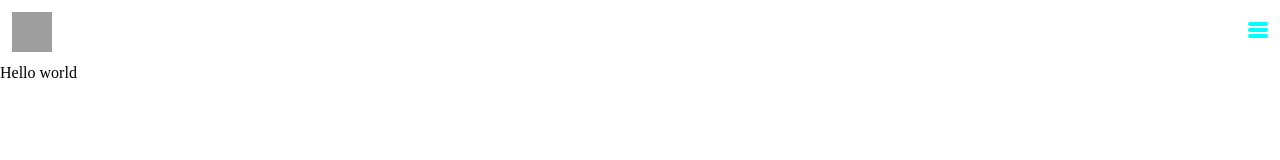
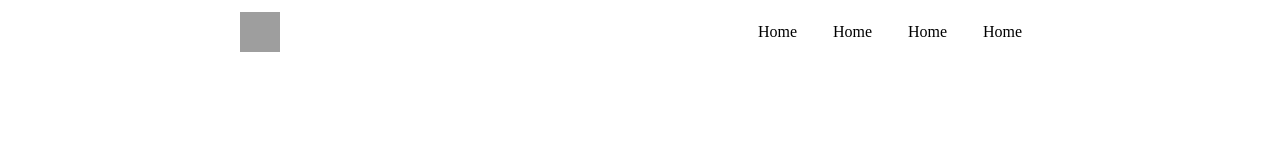
Before and after one commit to rasfor/pet-project, a plain HTML site: page index.html in a window 1280 px wide. Drawn offline with nearby package versions, Linux system fonts and the light colour scheme; grey boxes are pictures that could not be loaded.

Commit message:
zulfiya-1 add adaptive final

```diff
--- a/assets/styles/styles.css
+++ b/assets/styles/styles.css
@@ -6,6 +6,11 @@ body {
   display: flex;
   align-items: center;
   justify-content: space-between;
+
+  @media screen and (min-width: 1024px) {
+    margin: 0 auto;
+    width: 800px;
+  }
 }
 .icon {
   width: 40px;
@@ -15,3 +20,19 @@ body {
 .burger svg rect{
   fill:aqua
 }
+
+.burger {
+  @media screen and (min-width: 760px) {
+    display: none;
+  }
+}
+
+.wide_navigation {
+  display: none;
+
+  @media screen and (min-width: 760px) {
+    display: flex;
+    justify-content: space-around;
+    width: 300px;
+  }
+}
--- a/index.html
+++ b/index.html
@@ -10,6 +10,7 @@
 <body>
     <header class="header">
         <img class="icon" src="https://icons.veryicon.com/png/o/business/oa-attendance-icon/company-27.png" />
+        <div class="navigation">
             <div class="burger">
                 <svg viewBox="0 0 100 80" width="20" height="20">
                     <rect width="100" height="20" rx="10"></rect>
@@ -18,11 +19,19 @@
                 </svg>
                 <nav></nav>
             </div>
+            <nav class="wide_navigation">
+                <a>Home</a>
+                <a>Home</a>
+                <a>Home</a>
+                <a>Home</a>
+            </nav>
+        </div>
+
 
     </header>
     <footer>
         <div>
-            Hello world
+
         </div>
     </footer>
 </body>
```
Lines whose indentation alone changed are shown as unchanged.
